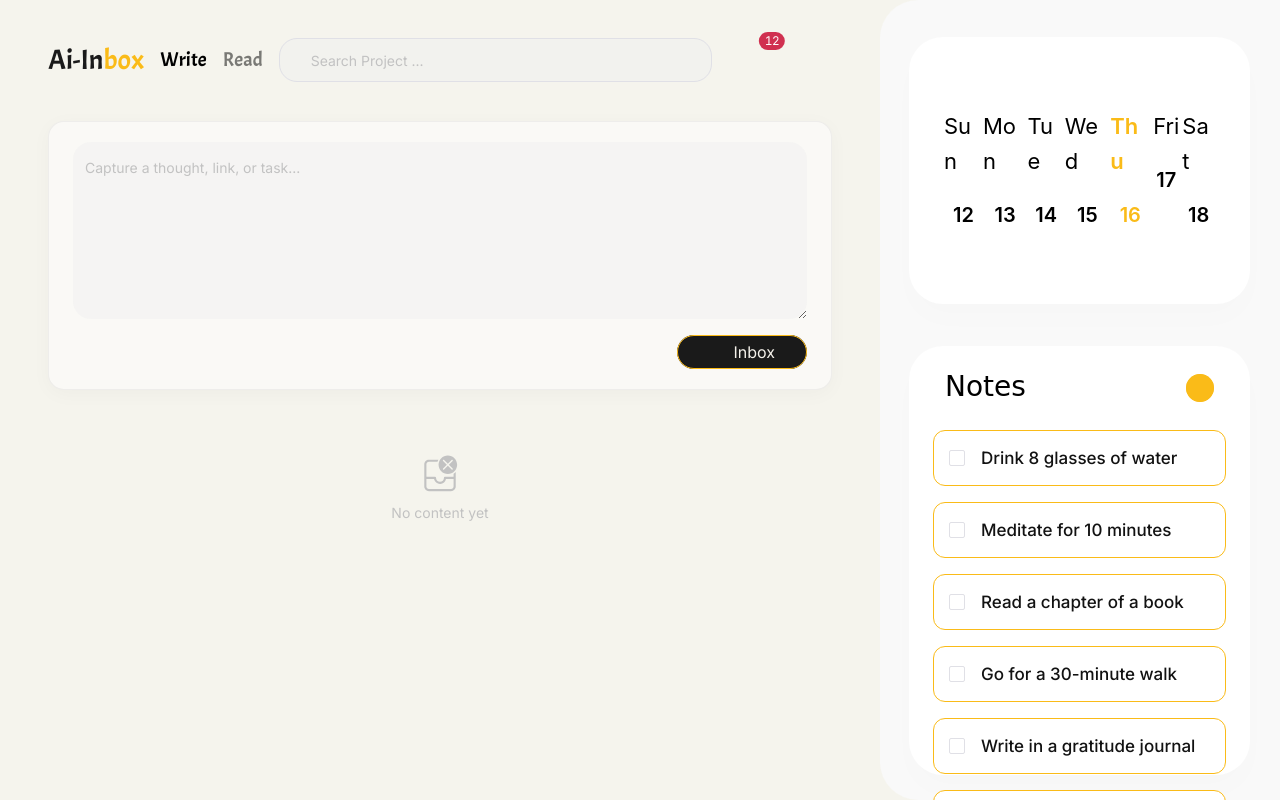
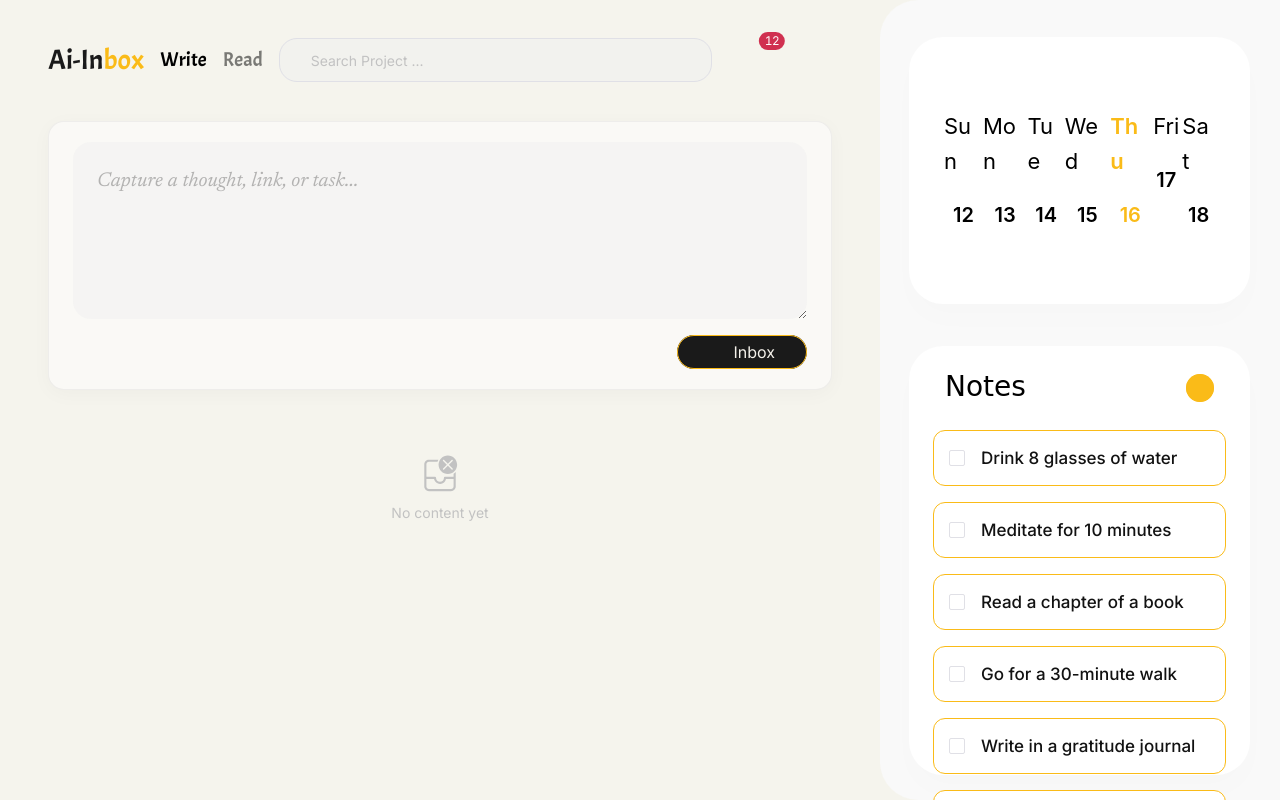
Before and after one commit to zhuoming2026/Ai-inbox, a Vue app: page /#/ in a window 1280 px wide. Built offline with nearby package versions, Linux system fonts and the light colour scheme; some icons are missing; a web font is replaced by a local one.

Commit message:
style: 优化输入区域样式，显示可输入状态
- 添加 cursor: text 指示可输入
- 输入框文字颜色加深
- 添加 placeholder 样式与输入框一致

```diff
--- a/src/pages/HomePage.vue
+++ b/src/pages/HomePage.vue
@@ -431,14 +431,24 @@ onMounted(() => {
 .input-field :deep(.n-input-wrapper) {
   background: transparent !important;
   padding: 8px 12px 60px !important;
+  cursor: text;
 }
 
 .input-field :deep(.n-input__textarea-el) {
   font-family: 'Newsreader', serif !important;
   font-style: italic;
   font-size: 20px !important;
+  color: rgba(26, 26, 26, 0.8) !important;
+  min-height: 96px !important;
+}
+
+.input-field :deep(.n-input__placeholder) {
+  font-family: 'Newsreader', serif !important;
+  font-style: italic;
+  font-size: 20px !important;
   color: rgba(26, 26, 26, 0.3) !important;
-  min-height: 96px !important;
+  top: 8px !important;
+  left: 12px !important;
 }
 
 .input-actions {
```
